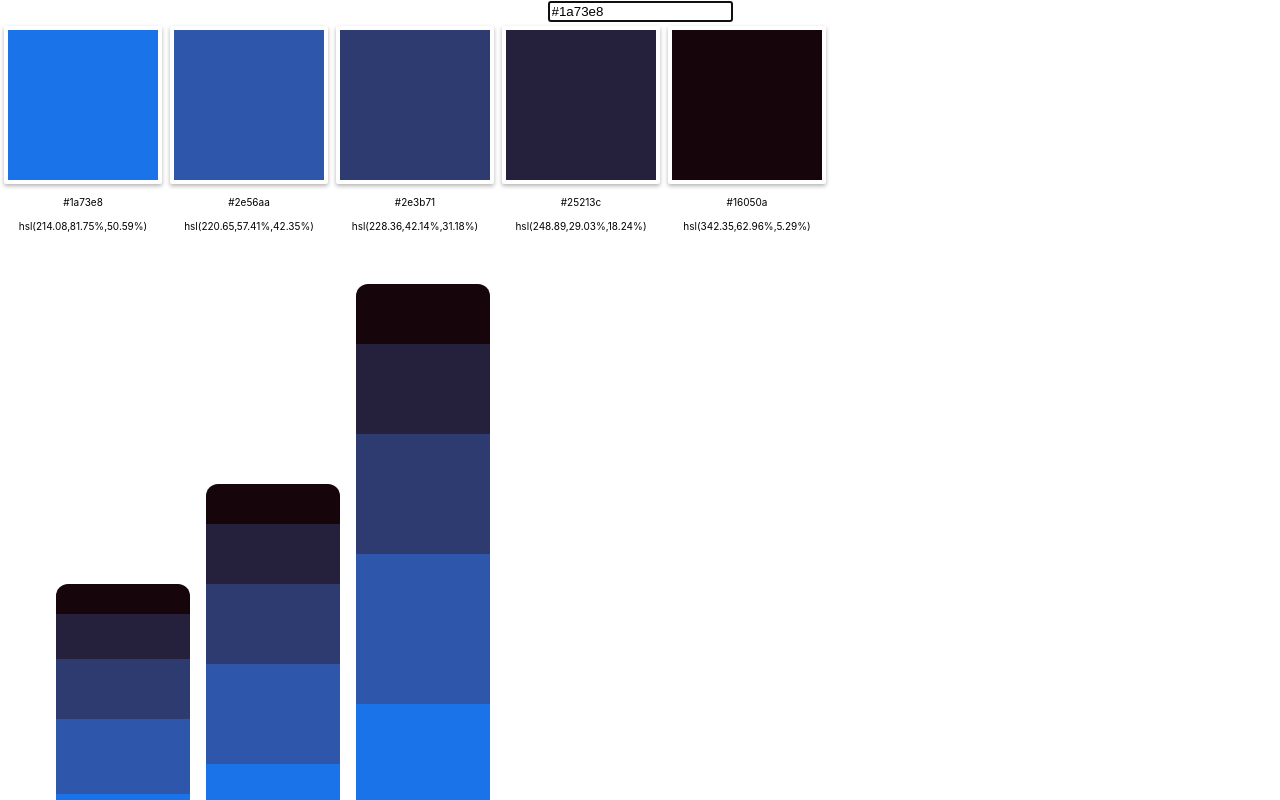
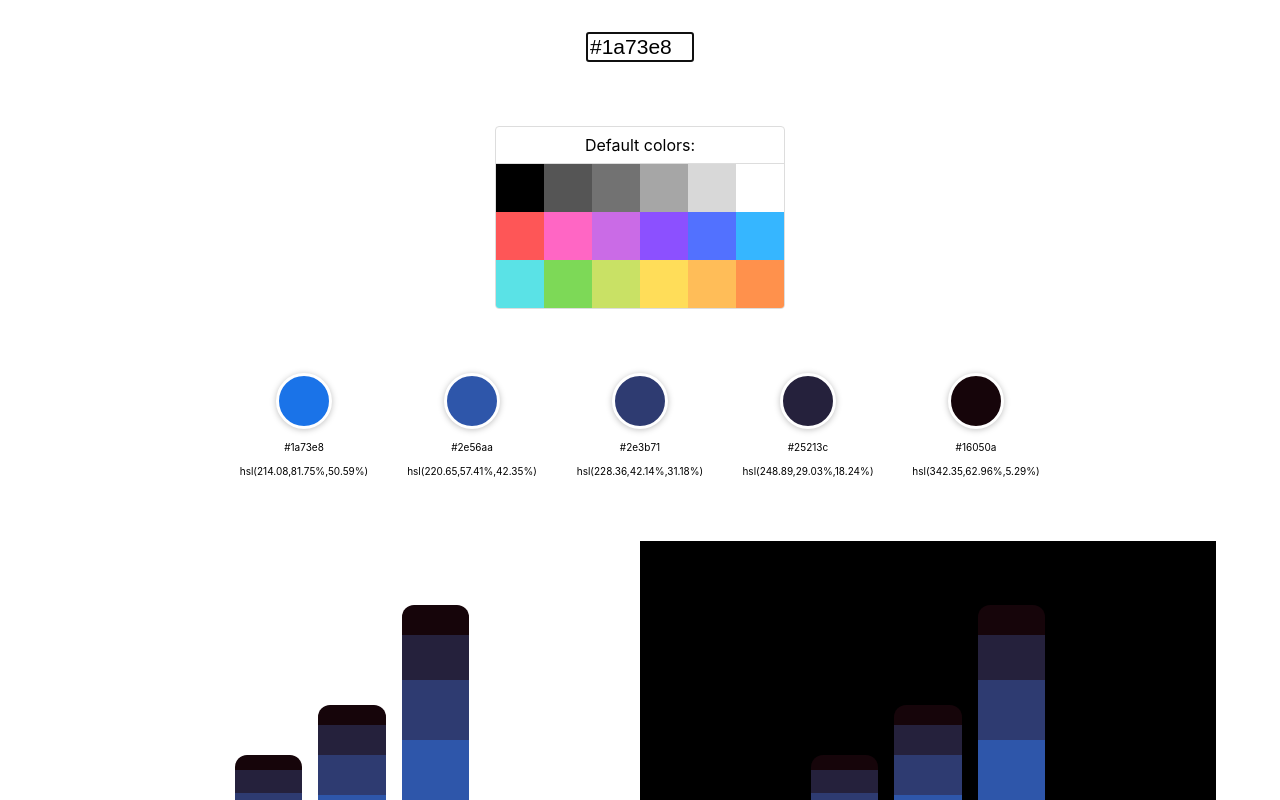
Before and after one commit to slwen/magic-data-colors, a React (Create React App) app: page / in a window 1280 px wide. Shown: the top 800 px of the page. Built offline with nearby package versions, Linux system fonts and the light colour scheme.

Commit message:
beef up testing UI

```diff
--- a/src/App.css
+++ b/src/App.css
@@ -4,22 +4,26 @@
 
 .Palette {
   display: flex;
+  width: 840px;
+  margin: 0 auto;
 }
 
 .ColorBox {
-  margin: 4px;
+  margin: 0 10px;
 }
 
 .Color {
-  width: 150px;
-  height: 150px;
-  border: 4px solid #fff;
-  box-shadow: 0 2px 4px rgba(0,0,0,0.3);
-  border-radius: 2px;
+  width: 50px;
+  height: 50px;
+  border: 3px solid #fff;
+  box-shadow: 0 1px 6px rgba(0,0,0,0.25);
+  border-radius: 50%;
   align-items: flex-end;
   justify-content: flex-end;
   font-size: 12px;
   position: relative;
+  text-align: center;
+  margin: 0 auto;
 }
 
 table {
@@ -31,4 +35,52 @@ table {
 table td {
   overflow: hidden;
   padding: 12px 4px 0;
+  width: 250px;
 }
+
+input {
+  font-size: 21px;
+  width: 100px;
+  margin: 32px auto;
+}
+
+.presets {
+  margin: 32px auto 64px;
+  display: flex;
+  width: 288px;
+  flex-wrap: wrap;
+  border: 1px solid #ddd;
+  border-radius: 4px;
+  overflow: hidden;
+}
+
+.presets__header {
+  width: 100%;
+  padding: 8px;
+  border-bottom: 1px solid #ddd;
+}
+
+.preset {
+  height: 48px;
+  width: 48px;
+}
+
+.preset:hover {
+  cursor: pointer;
+  transform: scale(1.1);
+}
+
+.containers {
+  display: flex;
+  margin: 64px;
+}
+
+.lightContainer {
+  background: #fff;
+  flex-grow: 1;
+}
+
+.darkContainer {
+  background: #000;
+  flex-grow: 1;
+}
--- a/src/App.js
+++ b/src/App.js
@@ -2,28 +2,22 @@ import React, { useState } from "react";
 import chroma from "chroma-js";
 import "./App.css";
 import MockBarChart from "./MockBarChart"
+import Preset from "./Preset"
 
 function generateEndColor(startColor, hueShiftDiviser = 4) {
   const startColorHue = chroma(startColor).get("hsl.h");
   const startColorLightness = chroma(startColor).get("hsl.l");
 
   const hueShiftVal = 360 / hueShiftDiviser;
-  let endHue =
-    startColorHue + hueShiftVal > 359
-      ? startColorHue - hueShiftVal
-      : startColorHue + hueShiftVal;
+  let endHue = startColorHue - hueShiftVal;
 
-  let middlingLightness = false;
+  let middlingLightness = startColorLightness > 0.2 && startColorLightness < 0.8;
   let endLightness = 0;
 
-  if (startColorLightness > 0.1 && startColorLightness < 0.9) {
-    middlingLightness = true;
-  }
-
-  if (middlingLightness && startColorLightness > 0.5) {
-    endLightness = 0.05;
-  } else if (middlingLightness && startColorLightness < 0.5) {
-    endLightness = 0.9;
+  if (middlingLightness && startColorLightness > 0.51) {
+    endLightness = 0.1;
+  } else if (middlingLightness && startColorLightness < 0.51) {
+    endLightness = 0.85;
   } else {
     endLightness = 1 - startColorLightness;
   }
@@ -62,6 +56,17 @@ function App() {
     }
   };
 
+  const handlePresetClick = color => {
+    setInputValue(color);
+    if (color.length > 3) {
+      setStartColor(color);
+      setEndColor(generateEndColor(color));
+      setGradientColors(
+        generatePalette(color, generateEndColor(color))
+      );
+    }
+  }
+
   const renderGradientColors = () => {
     return (
       gradientColors.length &&
@@ -96,8 +101,41 @@ function App() {
         onChange={handleInputChange}
         autoFocus
       />
+      <div className="presets">
+        <div className="presets__header">Default colors:</div>
+        <Preset hex="#000000" clickHandler={handlePresetClick} />
+        <Preset hex="#555555" clickHandler={handlePresetClick} />
+        <Preset hex="#727272" clickHandler={handlePresetClick} />
+        <Preset hex="#a6a6a6" clickHandler={handlePresetClick} />
+        <Preset hex="#d8d8d8" clickHandler={handlePresetClick} />
+        <Preset hex="#ffffff" clickHandler={handlePresetClick} />
+
+
+        <Preset hex="#fe5657" clickHandler={handlePresetClick} />
+        <Preset hex="#ff66c4" clickHandler={handlePresetClick} />
+        <Preset hex="#ca6be6" clickHandler={handlePresetClick} />
+        <Preset hex="#8c50ff" clickHandler={handlePresetClick} />
+        <Preset hex="#5271ff" clickHandler={handlePresetClick} />
+        <Preset hex="#36b6ff" clickHandler={handlePresetClick} />
+
+        <Preset hex="#5ae2e6" clickHandler={handlePresetClick} />
+        <Preset hex="#7dd957" clickHandler={handlePresetClick} />
+        <Preset hex="#c9e165" clickHandler={handlePresetClick} />
+        <Preset hex="#ffdd59" clickHandler={handlePresetClick} />
+        <Preset hex="#ffbd58" clickHandler={handlePresetClick} />
+        <Preset hex="#ff914c" clickHandler={handlePresetClick} />
+      </div>
       <div className="Palette">{renderGradientColors()}</div>
-      <MockBarChart colors={gradientColors} />
+
+      <div className="containers">
+        <div className="lightContainer">
+          <MockBarChart colors={gradientColors} />
+        </div>
+        <div className="darkContainer">
+          <MockBarChart colors={gradientColors} />
+        </div>
+      </div>
+
     </div>
   );
 }
--- a/src/MockBarChart.css
+++ b/src/MockBarChart.css
@@ -1,9 +1,9 @@
 .MockChart {
-  margin: 48px;
+  margin: 64px auto;
   display: flex;
   align-items: flex-end;
   justify-content: flex-end;
-  width: 450px;
+  width: 250px;
 }
 
 .MockChart__bar1,
@@ -14,13 +14,13 @@
 }
 
 .MockChart__bar1 {
-  height: 300px;
+  height: 150px;
 }
 .MockChart__bar2 {
-  height: 400px;
+  height: 200px;
 }
 .MockChart__bar3 {
-  height: 600px;
+  height: 300px;
 }
 
 .MockChart__series1 {
--- /dev/null
+++ b/src/Preset.js
@@ -0,0 +1,9 @@
+import React from "react"
+
+function Preset ({hex, clickHandler}) {
+ return (
+  <div className="preset" style={{backgroundColor: hex}} onClick={()=>clickHandler(hex)}></div>
+ )
+}
+
+export default Preset;
```
